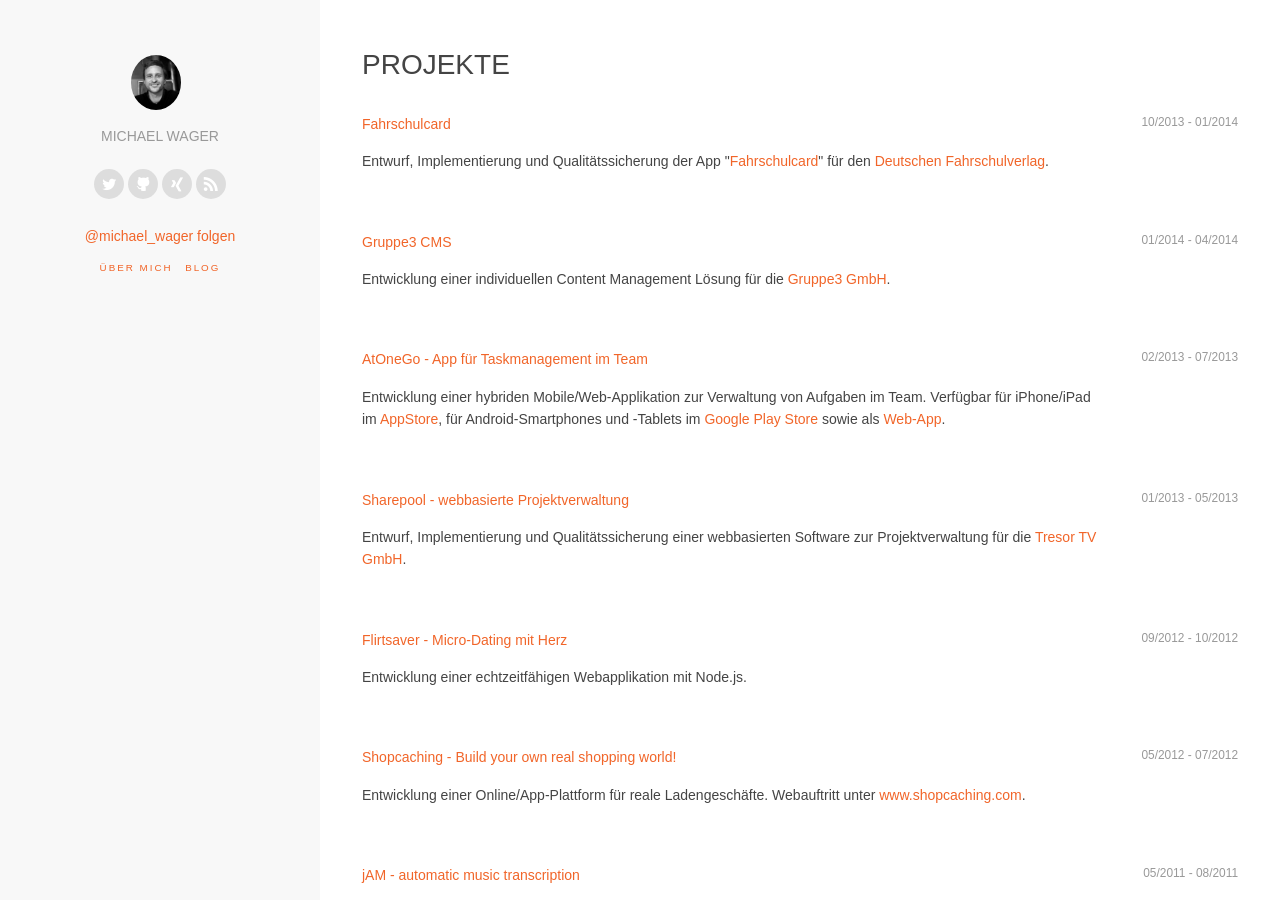
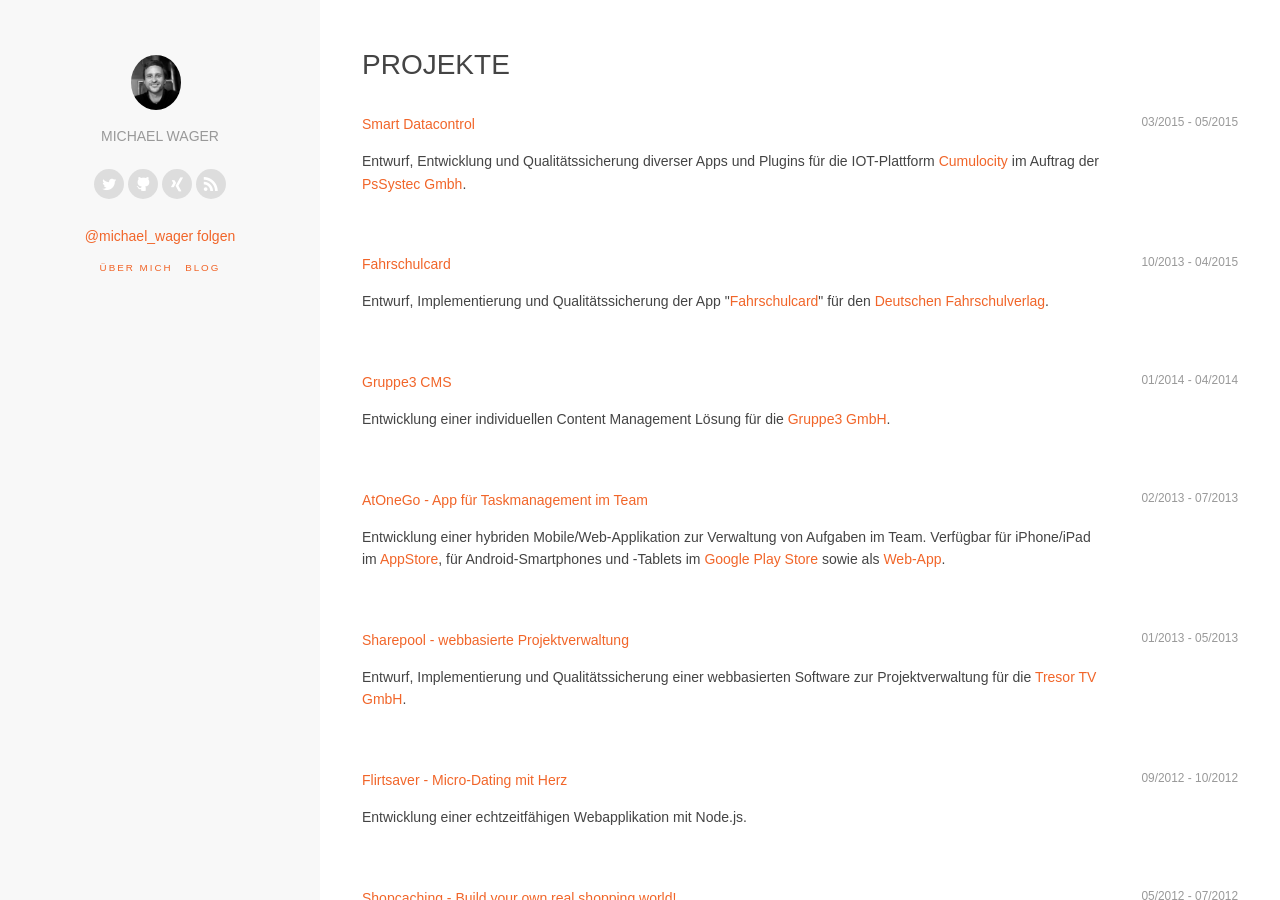
Before and after one commit to mwager/mwager.github.io, a Jekyll site: the page built from index.html, in a window 1280 px wide and 900 px high. Built offline with Jekyll 4.4.1, drawn with Linux system fonts in a browser that asks for light colours; nearby versions of some CDN libraries; comment, search, counter and statistics services are not loaded.

Commit message:
add pssystec page

```diff
--- a/_config.yml
+++ b/_config.yml
@@ -29,7 +29,7 @@ timezone: Europe/Berlin
 safe: false
 
 # on mwager.de we use this: (replaced to "prod" by grunt deploy)
-env: "prod"
+env: "dev"
 
 lsi: false
 
--- a/index.html
+++ b/index.html
@@ -9,7 +9,21 @@ layout: default
 
     <section class="post">
         <header class="post-header">
-            <span class="post-date">10/2013 - 01/2014</span>
+            <span class="post-date">03/2015 - 05/2015</span>
+            <h2 class="post-headline"><a href="/projects/pssystec/">Smart Datacontrol</a></h2>
+        </header>
+        <div class="post-description">
+            <p>
+                Entwurf, Entwicklung und Qualitätssicherung diverser Apps und Plugins für die IOT-Plattform
+                <a target="_blank" href="https://www.cumulocity.com/">Cumulocity</a> im Auftrag der
+                <a target="_blank" href="http://pssystec.de/">PsSystec Gmbh</a>.
+            </p>
+        </div>
+    </section>
+
+    <section class="post">
+        <header class="post-header">
+            <span class="post-date">10/2013 - 04/2015</span>
             <h2 class="post-headline"><a href="/projects/fahrschulcard/">Fahrschulcard</a></h2>
         </header>
         <div class="post-description">
```
Also changed, not shown: projects/pssystec.md (added, +26 -0 lines).
